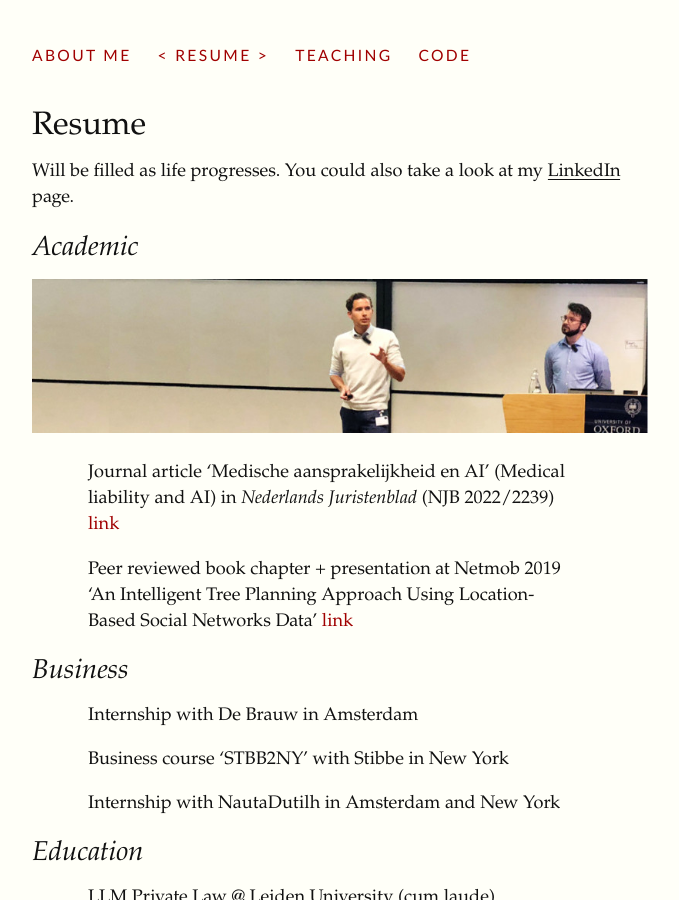
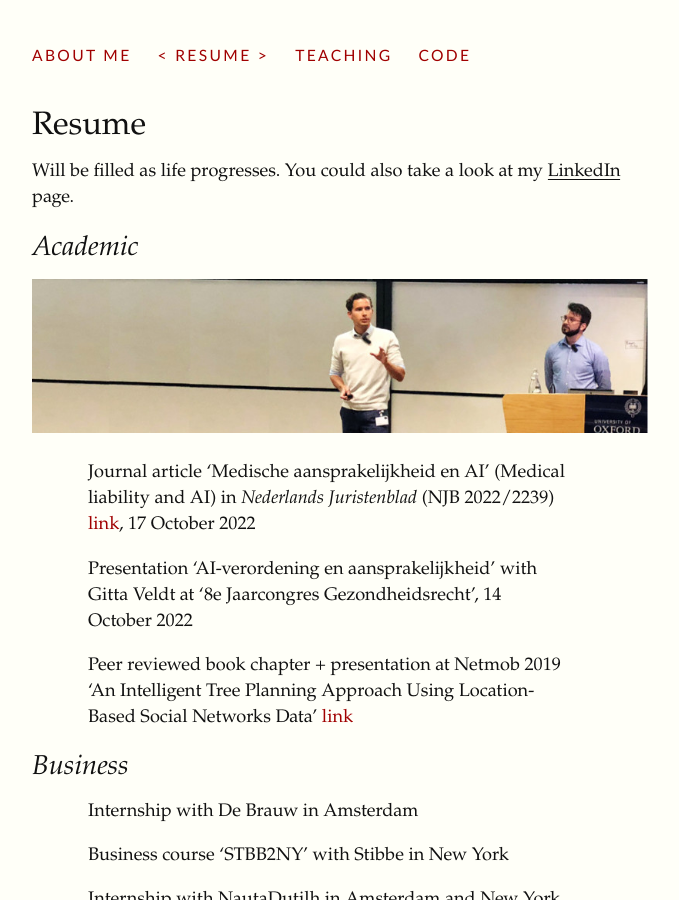
Before and after one commit to jhvanstaalduinen/jhvanstaalduinen.github.io, a Jekyll site: the page built from resume/index.md, in a window 1280 px wide and 900 px high. Shown: the whole window, without its empty margins (128-807 px from the left). Built offline with Jekyll 4.4.1, drawn with Linux system fonts in a browser that asks for light colours; some web fonts are replaced.

Commit message:
update resume

```diff
--- a/resume/index.md
+++ b/resume/index.md
@@ -9,7 +9,8 @@ Will be filled as life progresses. You could also take a look at my [LinkedIn](h
 
 ![alt text](../assets/img/netmob.jpg "IMG")
 
-- Journal article 'Medische aansprakelijkheid en AI' (Medical liability and AI) in *Nederlands Juristenblad* (NJB 2022/2239) [link](https://www.navigator.nl/document/id2c6abea2ecbb4bdcbc1cca6ca4960206?cpid=WKNL-LTR-Nav2&cip=hybrid)
+- Journal article 'Medische aansprakelijkheid en AI' (Medical liability and AI) in *Nederlands Juristenblad* (NJB 2022/2239) [link](https://www.navigator.nl/document/id2c6abea2ecbb4bdcbc1cca6ca4960206?cpid=WKNL-LTR-Nav2&cip=hybrid), 17 October 2022
+- Presentation 'AI-verordening en aansprakelijkheid' with Gitta Veldt at '8e Jaarcongres Gezondheidsrecht', 14 October 2022
 - Peer reviewed book chapter + presentation at Netmob 2019 'An Intelligent Tree Planning Approach Using Location-Based Social Networks Data' [link](https://link.springer.com/chapter/10.1007/978-3-030-76640-5_10)
 
 ## Business
```
